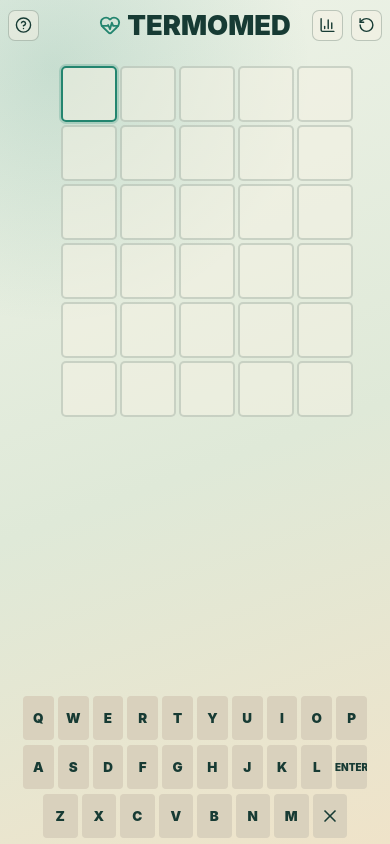
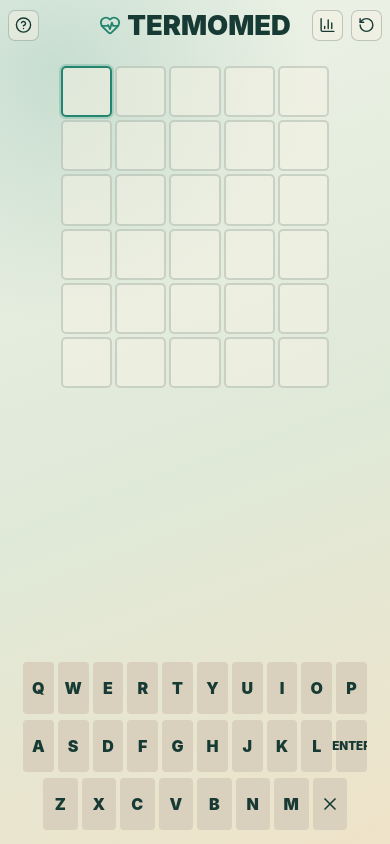
Before and after one commit to c7fsznn6tk-ship-it/TermoMed, a React (Vite) app: page / in a window 390 px wide. Built offline with nearby package versions, Linux system fonts and the light colour scheme.

Commit message:
Add files via upload

```diff
--- a/src/App.tsx
+++ b/src/App.tsx
@@ -256,25 +256,11 @@
           })}
         </section>
 
-        <section className={`hints-panel ${revealedHints.length === 0 ? 'empty' : ''}`} aria-label="Dicas">
-          <div className="hints-title">
-            <Lightbulb size={18} />
-            <span>Dicas</span>
-          </div>
-          {revealedHints.length === 0 ? (
-            <p>Nenhuma dica liberada ainda.</p>
-          ) : (
-            <ol>
-              {revealedHints.map((_, index) => (
-                <li key={answer.hints[index]}>{answer.hints[index]}</li>
-              ))}
-            </ol>
-          )}
-        </section>
+        <HintsPanel hints={answer.hints} revealedCount={revealedHints.length} />
       </div>
 
       {finished && (
-        <section className={`result-panel ${won ? 'win' : 'loss'}`}>
+        <section className={`result-panel ${won ? 'win' : 'loss'}`} role="dialog" aria-live="polite">
           <div>
             <span>{won ? 'Acertou' : 'Resposta'}</span>
             <strong>{answer.word.toUpperCase()}</strong>
@@ -310,6 +296,8 @@
           </div>
         ))}
       </section>
+
+      <HintsPanel hints={answer.hints} revealedCount={revealedHints.length} mobileOnly />
 
       {showHelp && (
         <Modal title="Como jogar" onClose={() => setShowHelp(false)}>
@@ -375,6 +363,37 @@
   );
 }
 
+function HintsPanel({
+  hints,
+  revealedCount,
+  mobileOnly = false,
+}: {
+  hints: string[];
+  revealedCount: number;
+  mobileOnly?: boolean;
+}) {
+  return (
+    <section
+      className={`hints-panel ${revealedCount === 0 ? 'empty' : ''} ${mobileOnly ? 'mobile-hints' : 'desktop-hints'}`}
+      aria-label="Dicas"
+    >
+      <div className="hints-title">
+        <Lightbulb size={18} />
+        <span>Dicas</span>
+      </div>
+      {revealedCount === 0 ? (
+        <p>Nenhuma dica liberada ainda.</p>
+      ) : (
+        <ol>
+          {hints.slice(0, revealedCount).map((hint) => (
+            <li key={hint}>{hint}</li>
+          ))}
+        </ol>
+      )}
+    </section>
+  );
+}
+
 function Stat({ label, value }: { label: string; value: number | string }) {
   return (
     <div className="stat">
--- a/src/styles.css
+++ b/src/styles.css
@@ -61,6 +61,7 @@
   display: grid;
   grid-template-rows: auto 1fr auto auto auto;
   gap: 10px;
+  position: relative;
 }
 
 .topbar {
@@ -185,6 +186,7 @@
 
 .tile {
   width: 100%;
+  min-width: 0;
   aspect-ratio: 1;
   border-radius: 7px;
   display: inline-flex;
@@ -197,6 +199,8 @@
   font-weight: 900;
   text-transform: uppercase;
   line-height: 1;
+  padding: 0;
+  overflow: hidden;
 }
 
 .tile.filled {
@@ -240,6 +244,10 @@
   border: 1px solid rgba(23, 59, 52, 0.13);
 }
 
+.mobile-hints {
+  display: none;
+}
+
 .hints-title {
   display: inline-flex;
   align-items: center;
@@ -269,7 +277,12 @@
 
 .result-panel {
   width: min(100%, 520px);
-  margin: 0 auto;
+  position: fixed;
+  left: 50%;
+  top: 42%;
+  z-index: 8;
+  transform: translate(-50%, -50%);
+  margin: 0;
   padding: 12px 14px;
   display: grid;
   grid-template-columns: auto 1fr auto;
@@ -278,6 +291,7 @@
   border-radius: 8px;
   background: rgba(246, 241, 228, 0.82);
   border: 1px solid rgba(23, 59, 52, 0.14);
+  box-shadow: 0 18px 55px rgba(23, 59, 52, 0.26);
 }
 
 .result-panel.win {
@@ -487,7 +501,7 @@
     width: 100%;
     min-height: 100dvh;
     padding: 6px 8px max(6px, env(safe-area-inset-bottom));
-    grid-template-rows: auto 1fr auto;
+    grid-template-rows: auto minmax(0, 1fr) auto auto;
     gap: 4px;
     background:
       radial-gradient(circle at 14% 8%, rgba(35, 133, 111, 0.18), transparent 16rem),
@@ -543,6 +557,18 @@
     gap: 3px;
   }
 
+  .desktop-hints {
+    display: none;
+  }
+
+  .mobile-hints {
+    display: block;
+    width: calc(100vw - 16px);
+    max-width: 344px;
+    justify-self: center;
+    margin-top: 2px;
+  }
+
   .hints-panel {
     width: 100%;
     min-height: 0;
@@ -554,10 +580,13 @@
   }
 
   .board-row {
+    height: calc((min(100vw - 16px, 268px) - 12px) / 5);
     gap: 3px;
+    aspect-ratio: auto;
   }
 
   .tile {
+    height: 100%;
     font-size: clamp(1.45rem, 7vw, 1.75rem);
     border-radius: 5px;
     border-width: 2px;
@@ -576,11 +605,12 @@
 
   .keyboard {
     align-self: end;
+    justify-self: center;
     width: calc(100vw - 16px);
     max-width: 344px;
-    gap: 5px;
+    gap: 6px;
     padding-top: 0;
-    padding-bottom: 0;
+    padding-bottom: 4px;
     overflow: hidden;
   }
 
@@ -601,19 +631,19 @@
   }
 
   .key {
-    height: clamp(36px, 6.2vh, 44px);
+    height: clamp(42px, 7.2vh, 52px);
     width: 100%;
     flex: initial;
     min-width: 0;
     border-radius: 4px;
     background: #d9d1bd;
     color: #173b34;
-    font-size: 0.84rem;
+    font-size: 1rem;
   }
 
   .key.wide {
     flex: initial;
-    font-size: 0.62rem;
+    font-size: 0.72rem;
   }
 
   .enter-key {
@@ -625,9 +655,11 @@
   }
 
   .result-panel {
+    width: min(calc(100vw - 32px), 320px);
     grid-template-columns: 1fr;
     text-align: center;
     padding: 10px 12px;
+    top: 38%;
   }
 
   .stats-grid {
@@ -663,17 +695,21 @@
     width: min(100%, 250px);
   }
 
+  .board-row {
+    height: calc((min(100vw - 16px, 250px) - 12px) / 5);
+  }
+
   .tile {
     font-size: 1.42rem;
   }
 
   .key {
-    height: clamp(32px, 5.8vh, 40px);
-    font-size: 0.78rem;
+    height: clamp(38px, 6.6vh, 46px);
+    font-size: 0.92rem;
   }
 
   .key.wide {
-    font-size: 0.62rem;
+    font-size: 0.66rem;
   }
 
   .keyboard-row {
```
